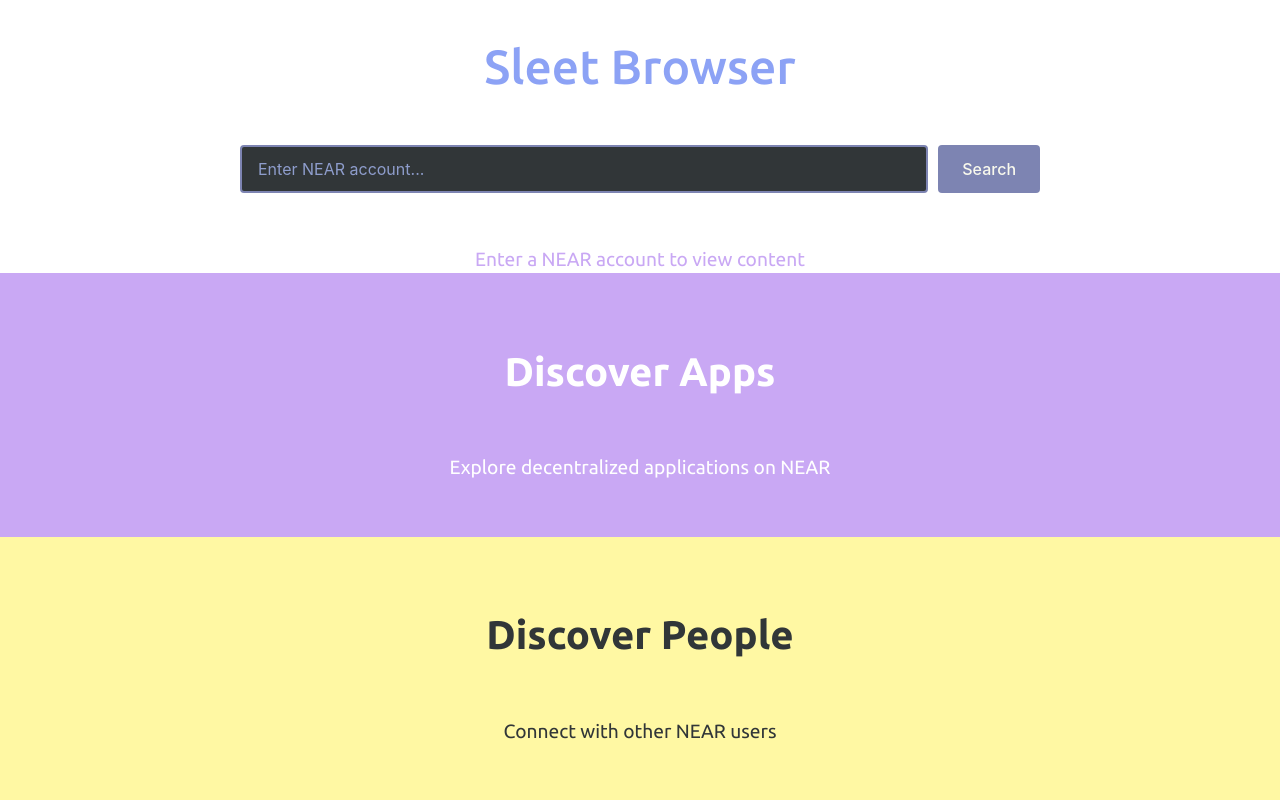
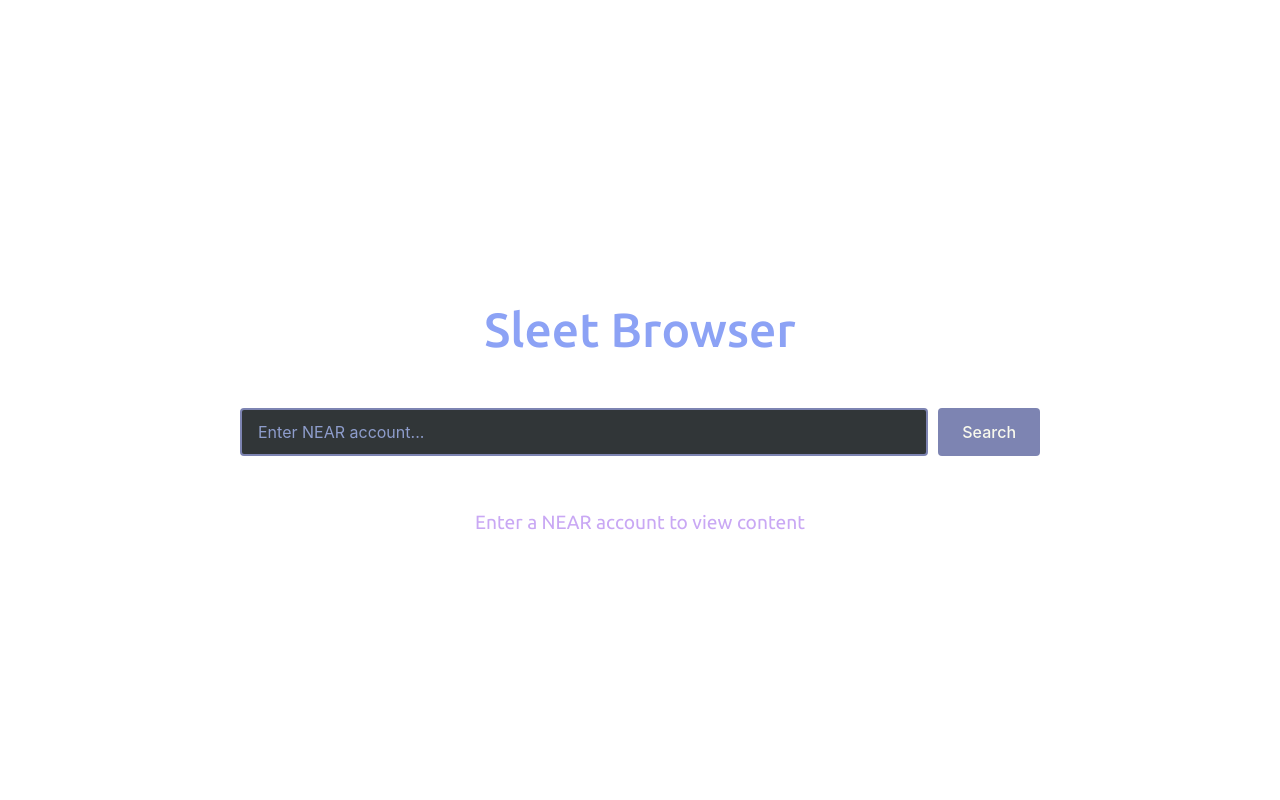
Before and after one commit to sleetplayground/web4go, a React (Vite) app: page / in a window 1280 px wide. Shown: the top 800 px of the page. Built offline with nearby package versions, Linux system fonts and the light colour scheme.

Commit message:
Update App.css

```diff
--- a/src/css/App.css
+++ b/src/css/App.css
@@ -1,10 +1,10 @@
 .app-container {
   width: 100%;
-  height: 100vh;
+  height: auto;
   display: flex;
   flex-direction: column;
   align-items: center;
-  overflow-y: scroll;
+  overflow-y: auto;
   scroll-snap-type: y mandatory;
   background-color: #ffffff;
 }
```
